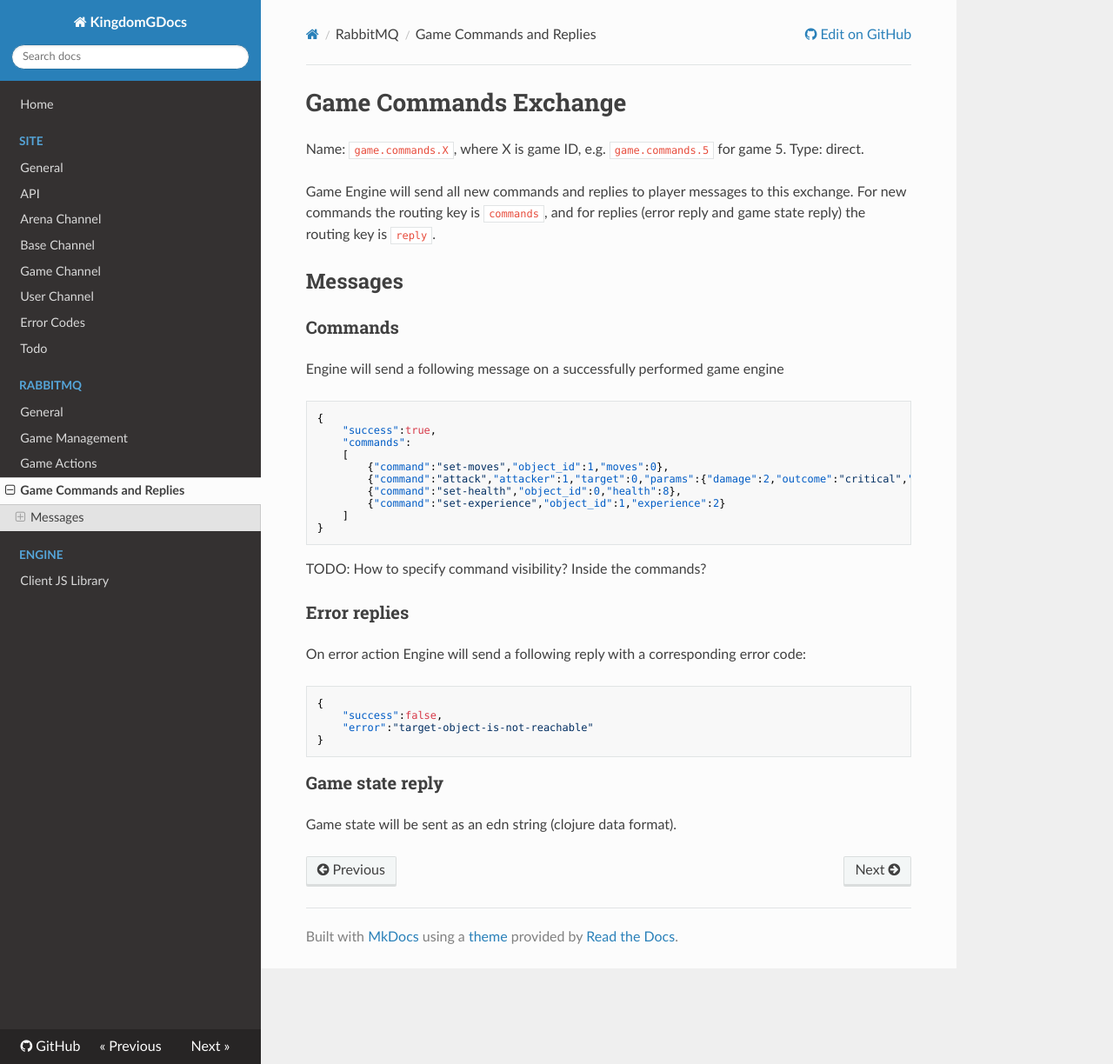
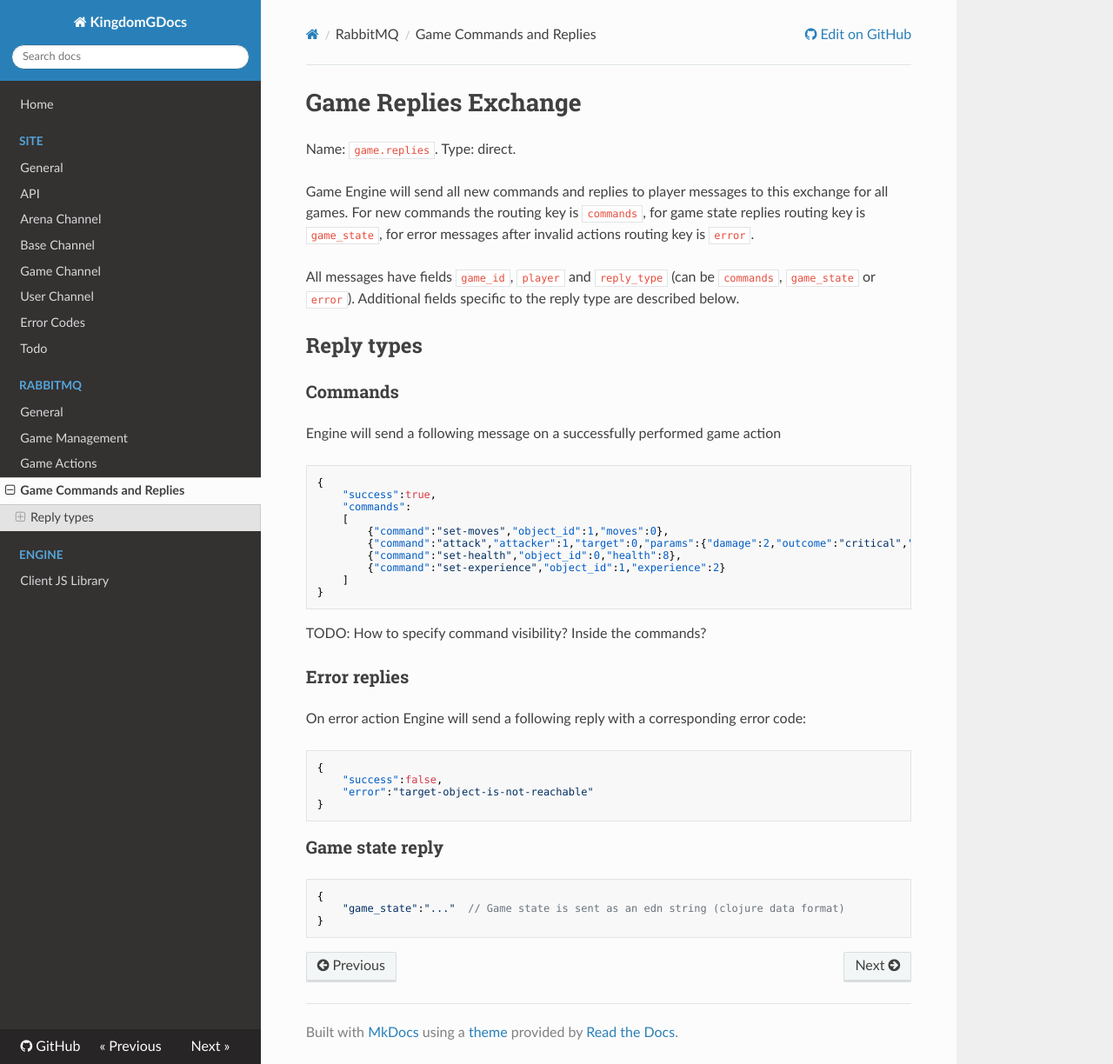
Before and after one commit to gavr-games/kingdom-g, an MkDocs documentation site: the page built from docs/docs/rabbitmq/game_replies.md, in a window 1280 px wide and 1224 px high. Shown: the whole window at 87% size. Built offline with MkDocs 1.6.1, drawn with Linux system fonts in a browser that asks for light colours; nearby versions of some CDN libraries.

Commit message:
Updated docs for game replies.

````diff
--- a/docs/docs/rabbitmq/game_replies.md
+++ b/docs/docs/rabbitmq/game_replies.md
@@ -1,16 +1,18 @@
-# Game Commands Exchange
+# Game Replies Exchange
 
-Name: `game.commands.X`, where X is game ID, e.g. `game.commands.5` for game 5.
+Name: `game.replies`.
 Type: direct.
 
-Game Engine will send all new commands and replies to player messages to this exchange.
-For new commands the routing key is `commands`, and for replies (error reply and game state reply) the routing key is `reply`.
+Game Engine will send all new commands and replies to player messages to this exchange for all games.
+For new commands the routing key is `commands`, for game state replies routing key is `game_state`, for error messages after invalid actions routing key is `error`.
 
-## Messages
+All messages have fields `game_id`, `player` and `reply_type` (can be `commands`, `game_state` or `error`). Additional fields specific to the reply type are described below.
+
+## Reply types
 
 ### Commands
 
-Engine will send a following message on a successfully performed game engine
+Engine will send a following message on a successfully performed game action
 ```json
 {
     "success":true,
@@ -39,4 +41,8 @@ On error action Engine will send a following reply with a corresponding error co
 
 ### Game state reply
 
-Game state will be sent as an edn string (clojure data format).
+```js
+{
+    "game_state":"..."  // Game state is sent as an edn string (clojure data format)
+}
+```
````
